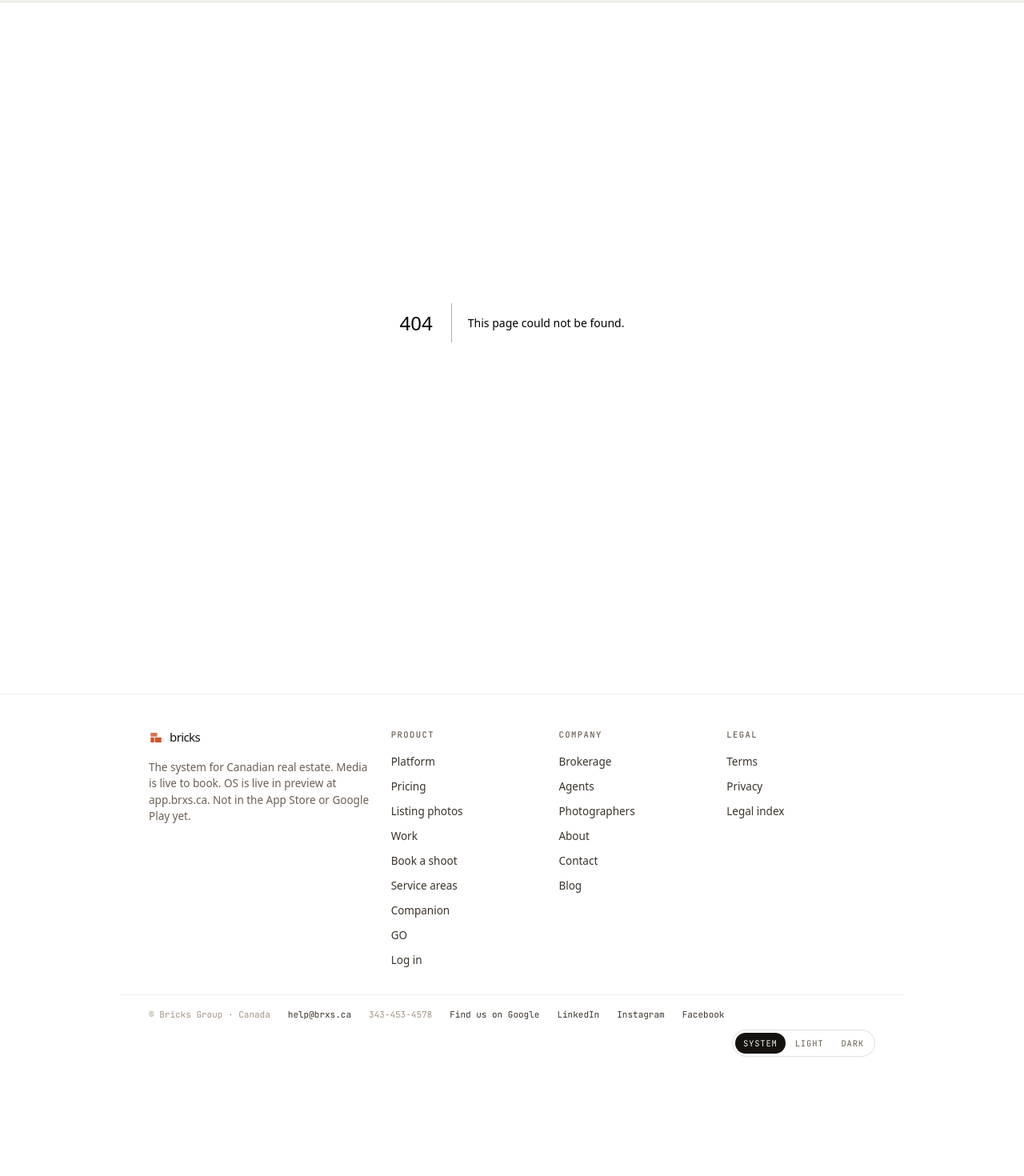
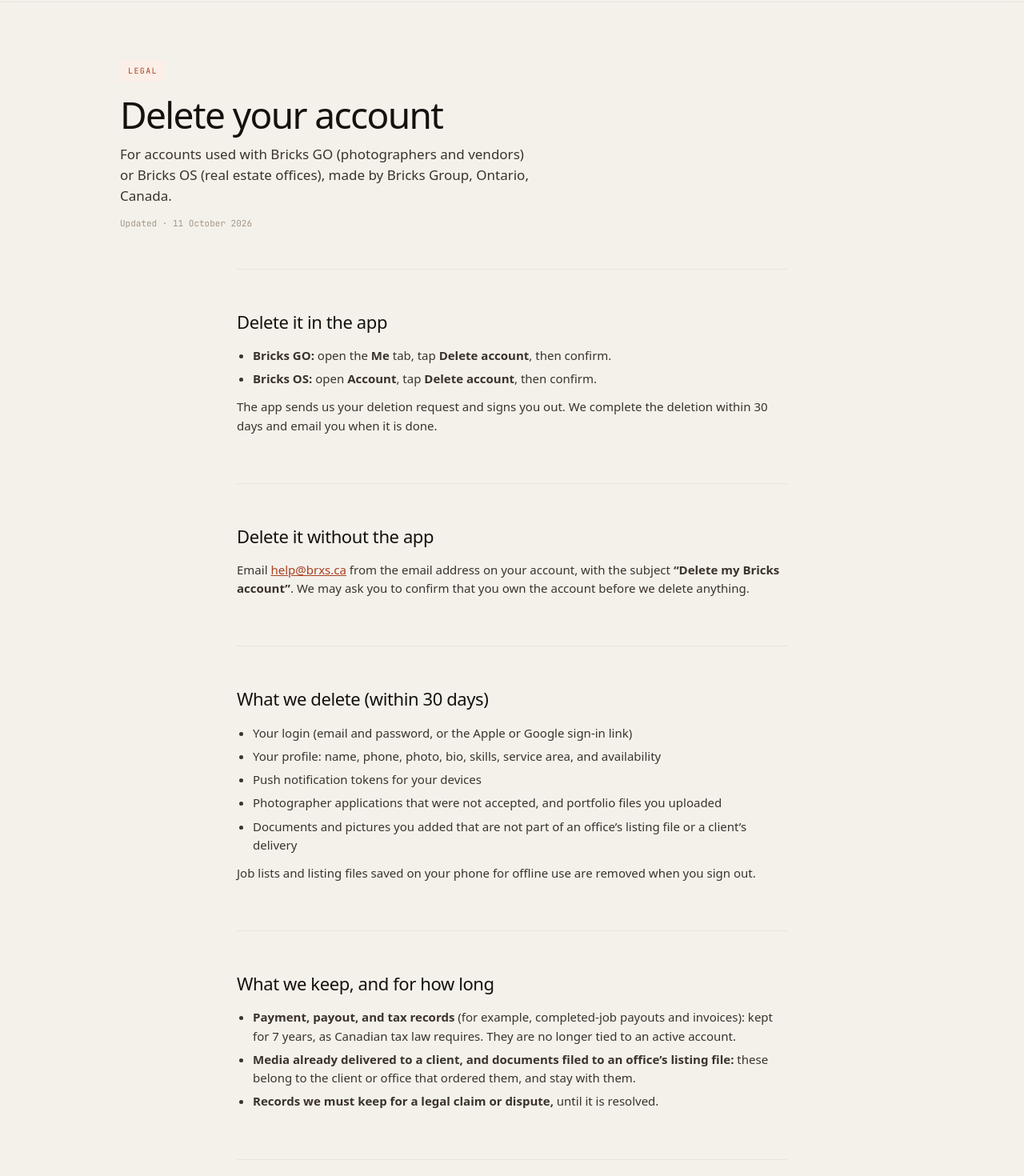
Before and after one commit to bricks-group/bricks-site, a Next.js app: page /account-deletion in a window 1280 px wide. Before the commit this address had no page. Shown: the part 60-1530 px from the top of the page at 80% size. Before the commit the page ends 1409 px from the top, so only its background shows below. Built offline with nearby package versions, Linux system fonts and the light colour scheme; a web font is replaced by a local one.

Commit message:
feat(www): /account-deletion page for Bricks GO + OS apps; privacy policy section 1A covers app data (updated 11 Oct 2026)

```diff
--- /dev/null
+++ b/src/app/account-deletion/page.tsx
@@ -0,0 +1,108 @@
+import type { Metadata } from 'next'
+import Link from 'next/link'
+import { legalDocCss } from '@/components/legalDocCss'
+
+export const metadata: Metadata = {
+  title: 'Bricks — Delete your account',
+  description:
+    'How to delete a Bricks GO or Bricks OS account, in the app or by email, and what Bricks Group deletes and keeps.',
+  alternates: { canonical: '/account-deletion' },
+  openGraph: {
+    title: 'Bricks — Delete your account',
+    description: 'How to delete a Bricks GO or Bricks OS account, and what we delete and keep.',
+  },
+  twitter: {
+    card: 'summary',
+    title: 'Bricks — Delete your account',
+    description: 'How to delete a Bricks GO or Bricks OS account, and what we delete and keep.',
+  },
+}
+
+export default function AccountDeletionPage() {
+  return (
+    <>
+      <section className="hero">
+        <div className="wrap">
+          <span className="badge">Legal</span>
+          <h1>Delete your account</h1>
+          <p className="sub">
+            For accounts used with Bricks GO (photographers and vendors) or Bricks OS (real estate offices), made by
+            Bricks Group, Ontario, Canada.
+          </p>
+          <div className="updated">Updated · 11 October 2026</div>
+        </div>
+      </section>
+
+      <div className="legal-body">
+        <section className="block" id="in-app">
+          <h2>Delete it in the app</h2>
+          <ul>
+            <li>
+              <strong>Bricks GO:</strong> open the <strong>Me</strong> tab, tap <strong>Delete account</strong>, then
+              confirm.
+            </li>
+            <li>
+              <strong>Bricks OS:</strong> open <strong>Account</strong>, tap <strong>Delete account</strong>, then
+              confirm.
+            </li>
+          </ul>
+          <p>
+            The app sends us your deletion request and signs you out. We complete the deletion within 30 days and email
+            you when it is done.
+          </p>
+        </section>
+
+        <section className="block" id="by-email">
+          <h2>Delete it without the app</h2>
+          <p>
+            Email <a href="mailto:help@brxs.ca?subject=Delete%20my%20Bricks%20account">help@brxs.ca</a> from the email
+            address on your account, with the subject <strong>&ldquo;Delete my Bricks account&rdquo;</strong>. We may
+            ask you to confirm that you own the account before we delete anything.
+          </p>
+        </section>
+
+        <section className="block" id="deleted">
+          <h2>What we delete (within 30 days)</h2>
+          <ul>
+            <li>Your login (email and password, or the Apple or Google sign-in link)</li>
+            <li>Your profile: name, phone, photo, bio, skills, service area, and availability</li>
+            <li>Push notification tokens for your devices</li>
+            <li>Photographer applications that were not accepted, and portfolio files you uploaded</li>
+            <li>Documents and pictures you added that are not part of an office&rsquo;s listing file or a client&rsquo;s delivery</li>
+          </ul>
+          <p>Job lists and listing files saved on your phone for offline use are removed when you sign out.</p>
+        </section>
+
+        <section className="block" id="kept">
+          <h2>What we keep, and for how long</h2>
+          <ul>
+            <li>
+              <strong>Payment, payout, and tax records</strong> (for example, completed-job payouts and invoices): kept
+              for 7 years, as Canadian tax law requires. They are no longer tied to an active account.
+            </li>
+            <li>
+              <strong>Media already delivered to a client, and documents filed to an office&rsquo;s listing file:</strong>{' '}
+              these belong to the client or office that ordered them, and stay with them.
+            </li>
+            <li>
+              <strong>Records we must keep for a legal claim or dispute,</strong> until it is resolved.
+            </li>
+          </ul>
+        </section>
+      </div>
+
+      <div className="legal-body">
+        <section className="block" style={{ borderTop: '1px solid var(--hair)' }}>
+          <h2>Questions</h2>
+          <p>
+            <a href="mailto:help@brxs.ca">help@brxs.ca</a> · <span className="mono">343-453-4578</span> ·{' '}
+            <Link href="/privacy">Privacy Policy</Link>
+          </p>
+          <p>Bricks Group · Ontario, Canada</p>
+        </section>
+      </div>
+
+      <style>{legalDocCss}</style>
+    </>
+  )
+}
--- a/src/app/sitemap.ts
+++ b/src/app/sitemap.ts
@@ -29,6 +29,7 @@ const GATED_READY = [
   { path: '/contact', changeFrequency: 'yearly' as const, priority: 0.4 },
   { path: '/terms', changeFrequency: 'yearly' as const, priority: 0.3 },
   { path: '/privacy', changeFrequency: 'yearly' as const, priority: 0.3 },
+  { path: '/account-deletion', changeFrequency: 'yearly' as const, priority: 0.2 },
   { path: '/legal', changeFrequency: 'yearly' as const, priority: 0.3 },
   { path: '/dpa', changeFrequency: 'yearly' as const, priority: 0.3 },
   { path: '/construction', changeFrequency: 'monthly' as const, priority: 0.45 },
--- a/src/middleware.ts
+++ b/src/middleware.ts
@@ -32,6 +32,8 @@ export function isPublicPath(pathname: string): boolean {
   if (pathname === '/privacy' || pathname.startsWith('/privacy/')) return true
   if (pathname === '/legal' || pathname.startsWith('/legal/')) return true
   if (pathname === '/dpa' || pathname.startsWith('/dpa/')) return true
+  // App Store / Google Play require a public account-deletion page.
+  if (pathname === '/account-deletion' || pathname.startsWith('/account-deletion/')) return true
   // SEO beachhead: blog + commercial landings crawlable without opening OS/homepage story.
   if (pathname === '/blog' || pathname.startsWith('/blog/')) return true
   if (pathname === '/real-estate-photography' || pathname.startsWith('/real-estate-photography/')) return true
```
Also changed, not shown: src/app/privacy/page.tsx (+22 -9 lines), 1 other file (tests, documents, lock files or other folders).
